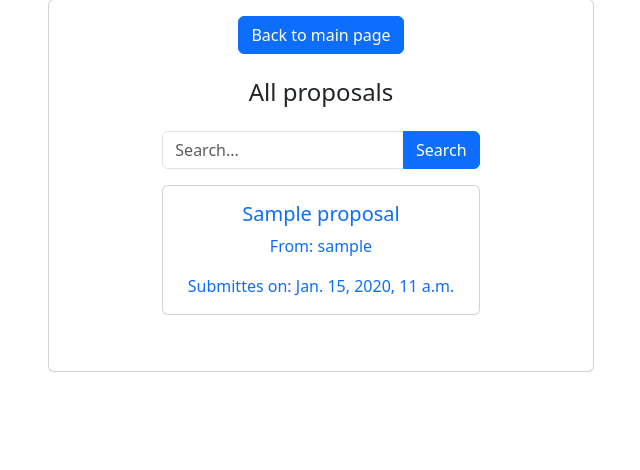
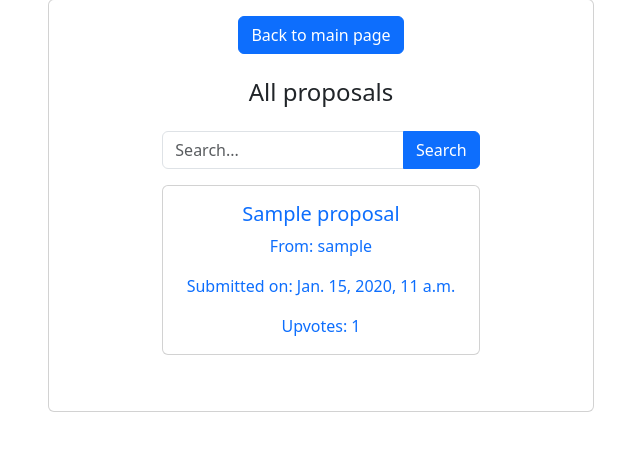
Before and after one commit to tf4482/improvo, a Django app: page /proposals/ in a window 1280 px wide. Shown: the part 49-519 px from the top of the page, without its empty margins (319-959 px from the left). Run offline with Django 5.2, Linux system fonts and the light colour scheme; tables that the repository leaves empty hold one stand-in row (values such as "Sample post"); some libraries are stand-ins or nearby versions.

Commit message:
feat: :lipstick: Updated template

```diff
--- a/proposals/templates/all_proposals.html
+++ b/proposals/templates/all_proposals.html
@@ -26,13 +26,14 @@
                         <button type="submit" class="btn btn-primary">{% trans "Search" %}</button>
                     </div>
                 </form>
-                {% for x in proposals %}
+                {% for proposal in proposals %}
                 <div class="card mb-3">
                     <div class="card-body" onmouseover="changeBackground(this)" onmouseout="changeBackground(this)">
-                        <a href="proposal_details/{{ x.id }}" class="text-decoration-none">
-                            <h5 class="card-title">{{ x.title }}</h5>
-                            <p class="card-text">{% trans "From" %}: {{ x.author }}</p>
-                            <p class="card-text">{% trans "Submittes on" %}: {{ x.datetime }}</p>
+                        <a href="proposal_details/{{ proposal.id }}" class="text-decoration-none">
+                            <h5 class="card-title">{{ proposal.title }}</h5>
+                            <p class="card-text">{% trans "From" %}: {{ proposal.author }}</p>
+                            <p class="card-text">{% trans "Submitted on" %}: {{ proposal.datetime }}</p>
+                            <p class="card-text">{% trans "Upvotes" %}: {{ proposal.upvote_count }}</p>
                         </a>
                     </div>
                 </div>
```
